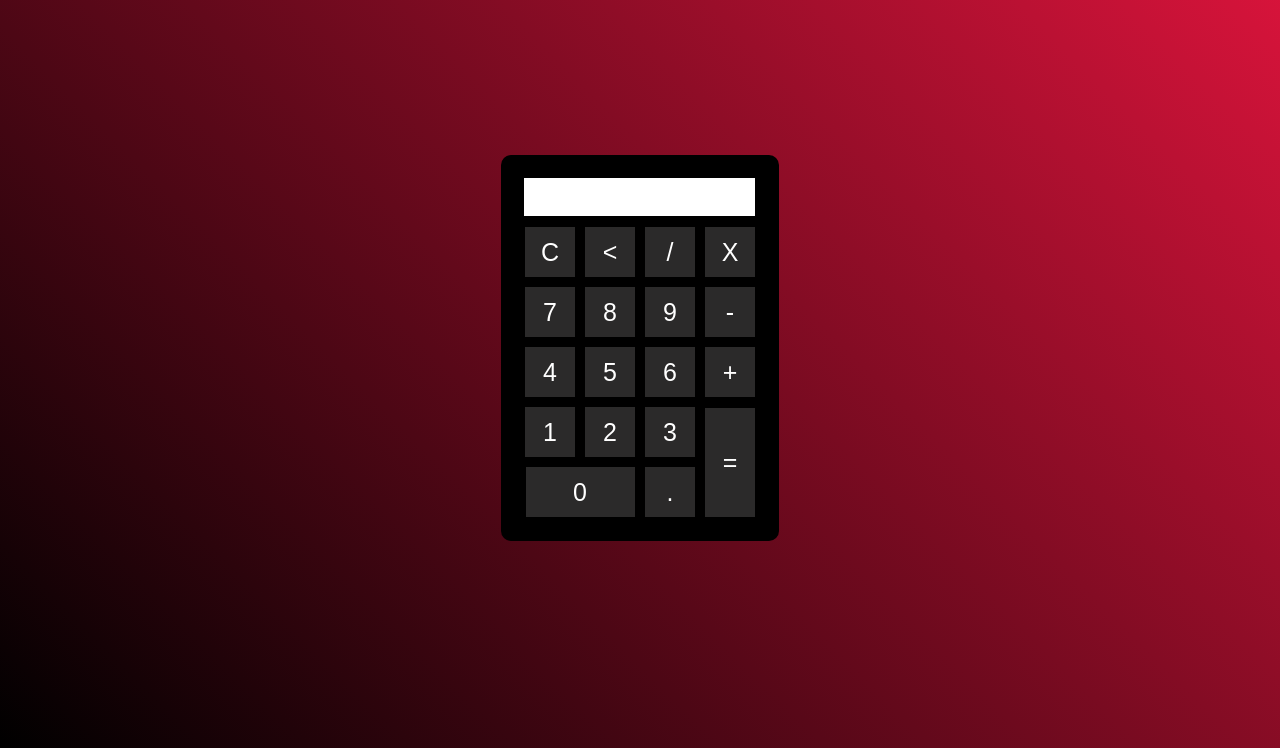
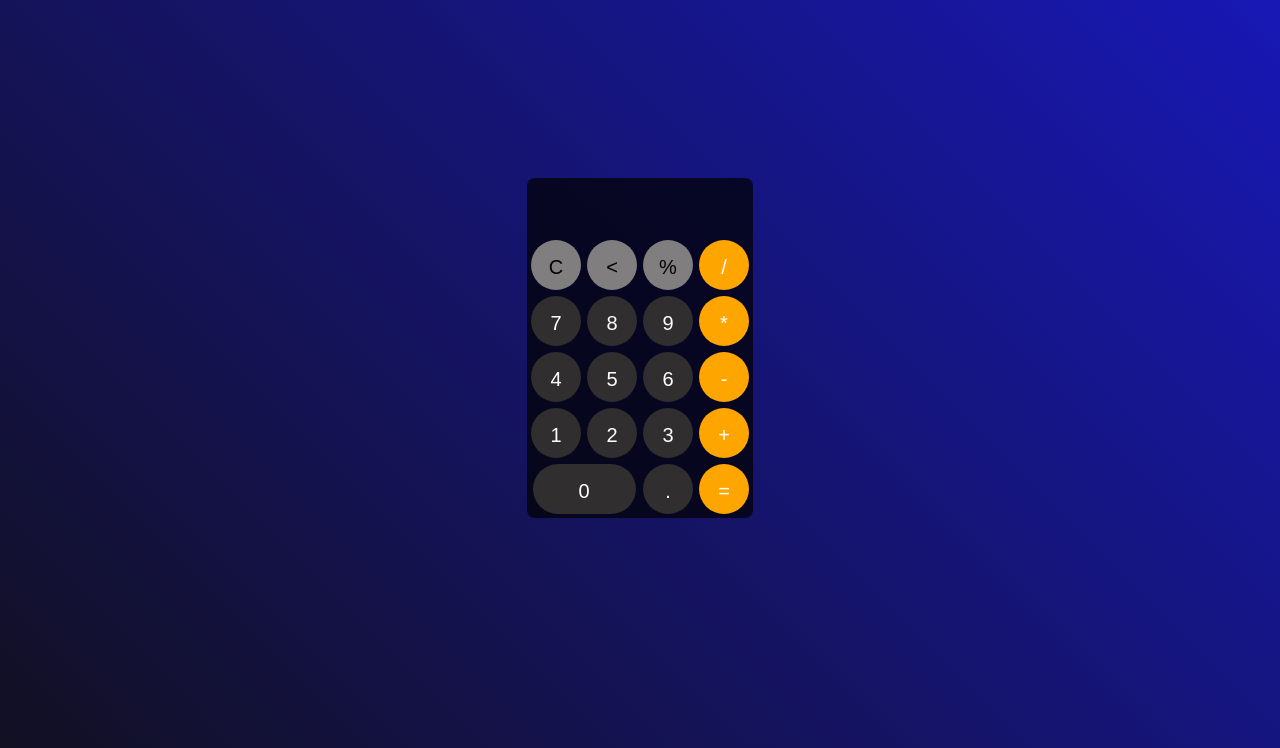
Before and after one commit to vitorryan/Calculadora, a plain HTML site: page index.html in a window 1280 px wide. Shown: the part 52-800 px from the top of the page. Drawn offline with Linux system fonts and the light colour scheme.

Commit message:
mudando projeto

```diff
--- a/index.html
+++ b/index.html
@@ -1,45 +1,47 @@
 <!DOCTYPE html>
-<html lang="pt-BR">
+<html lang="en">
 <head>
     <meta charset="UTF-8">
     <meta name="viewport" content="width=device-width, initial-scale=1.0">
     <title>Document</title>
     <link rel="stylesheet" href="style.css">
-
 </head>
 <body>
     <div id="fundo">
-        <h1>VITOR RYAN</h1>
+        <h1>Calculadora</h1>
+
         <div id="calculadora">
             <p id="resultado"></p>
+
             <table>
                 <tr>
-                    <td><button class="bt" onclick="clean('')">C</button></td>
-                    <td><button class="bt" onclick="back('')">&lt;</button></td>
-                    <td><button class="bt" onclick="insert('/')">/</button></td>
-                    <td><button class="bt" onclick="insert('*')">X</button></td>
+                    <td><button class="bt1" onclick="clean('')">C</button></td>
+                    <td><button class="bt1" onclick="back('')">&lt;</button></td>
+                    <td><button class="bt1" onclick="insert('')">%</button></td>
+                    <td><button class="bt2" onclick="insert('/')">/</button></td>
                 </tr>
                 <tr>
                     <td><button class="bt" onclick="insert('7')">7</button></td>
                     <td><button class="bt" onclick="insert('8')">8</button></td>
                     <td><button class="bt" onclick="insert('9')">9</button></td>
-                    <td><button class="bt" onclick="insert('-')">-</button></td>
+                    <td><button class="bt2" onclick="insert('*')">*</button></td>
                 </tr>
                 <tr>
                     <td><button class="bt" onclick="insert('4')">4</button></td>
                     <td><button class="bt" onclick="insert('5')">5</button></td>
                     <td><button class="bt" onclick="insert('6')">6</button></td>
-                    <td><button class="bt" onclick="insert('+')">+</button></td>
+                    <td><button class="bt2" onclick="insert('-')">-</button></td>
                 </tr>
                 <tr>
                     <td><button class="bt" onclick="insert('1')">1</button></td>
                     <td><button class="bt" onclick="insert('2')">2</button></td>
                     <td><button class="bt" onclick="insert('3')">3</button></td>
-                    <td rowspan="2"><button class="bt" style="height: 109px;" onclick="calcular()">=</button></td>
+                    <td><button class="bt2" onclick="insert('+')">+</button></td>
                 </tr>
                 <tr>
-                    <td colspan="2"><button class="bt" onclick="insert('0')" style="width: 109px;">0</button></td>
+                    <td colspan="2"><button style="width: 103px;" class="bt" onclick="insert('0')">0</button></td>
                     <td><button class="bt" onclick="insert('.')">.</button></td>
+                    <td><button class="bt2" onclick="calcular()">=</button></td>
                 </tr>
             </table>
         </div>
@@ -48,30 +50,29 @@
     <script>
         function insert(num)
         {
-            var numero = document.getElementById('resultado').innerHTML;
-            document.getElementById('resultado').innerHTML = numero + num;
+            var numero = document.getElementById('resultado').innerHTML
+            document.getElementById('resultado').innerHTML = numero + num
         }
 
-        function clean() //função limpar
+        function clean()
         {
-            document.getElementById('resultado').innerHTML = "" //comando para limpar tudo
+            document.getElementById('resultado').innerHTML = ""
         }
 
-        function back() //função limpar
+        function back()
         {
-            var resultado = document.getElementById('resultado').innerHTML;
-            document.getElementById('resultado').innerHTML = resultado.substring(0, resultado.length -1) //comando para apagar um numero
+            var resultado = document.getElementById('resultado').innerHTML
+            document.getElementById('resultado').innerHTML = resultado.substring(0, resultado.length -1)
         }
 
         function calcular()
         {
-            var resultado = document.getElementById('resultado').innerHTML;
+            var resultado = document.getElementById('resultado').innerHTML
             if(resultado)
             {
                 document.getElementById('resultado').innerHTML = eval(resultado)
             }
         }
-
     </script>
 </body>
 </html>
--- a/style.css
+++ b/style.css
@@ -3,49 +3,82 @@
 * {
     margin: 0;
     padding: 0;
+    font-family: Arial, Helvetica, sans-serif;
 }
 
 #fundo {
-    background-image: linear-gradient(45deg, black, crimson);
+    background-image: linear-gradient(45deg, #121022, #1818b9);
+    height: 100vh;
+    text-align: center;
     color: #ffffff;
-    height: 100vh;
-    font-family: Arial, Helvetica, sans-serif;
-    text-align: center;
 }
 
 #calculadora {
+    background-color: rgba(0, 0, 0, 0.7);
     position: absolute;
-    background-color: black;
+    left: 50%;
     top: 50%;
-    left: 50%;
     transform: translate(-50%, -50%);
-    border-radius: 10px;
-    padding: 18px;
+    border-radius: 8px;
+}
+
+#resultado {
+    color: #ffffff;
+    margin: 10px;
+    padding: 5px;
+    text-align: end;
+    font-size: 25px;
+    height: 28px;
 }
 
 .bt {
     color: #ffffff;
-    background-color: rgb(43, 42, 42);
+    background-color: rgb(48, 46, 46);
+    border-radius: 50px;
+    border: none;
     height: 50px;
     width: 50px;
-    border: none;
-    font-size: 25px;
-    margin: 4px;
+    padding: 16px;
+    font-size: 20px;
+    margin: 2px;
+
 }
 
 .bt:hover {
-    background-color: #ffffffc0;
-    color: black;
     cursor: pointer;
+    background-color: gray;
 }
 
-p {
-    background-color: #ffffff;
-    width: 225px;
-    height: 32px;
-    margin: 5px;
-    font-size: 25px;
-    color: black;
-    text-align: end;
-    padding: 3px;
+.bt1 {
+    border-radius: 50px;
+    border: none;
+    height: 50px;
+    width: 50px;
+    padding: 16px;
+    font-size: 20px;
+    background-color: rgb(128, 126, 126);
+    margin: 2px;
 }
+
+.bt1:hover {
+    cursor: pointer;
+    background-color: rgba(245, 245, 245, 0.788);
+}
+
+.bt2 {
+    border-radius: 50px;
+    border: none;
+    height: 50px;
+    width: 50px;
+    padding: 16px;
+    font-size: 20px;
+    background-color: orange;
+    color: white;
+    margin: 2px;
+}
+
+.bt2:hover {
+    cursor: pointer;
+    background-color: #ebe6e6;
+    color: orange;
+}
```
